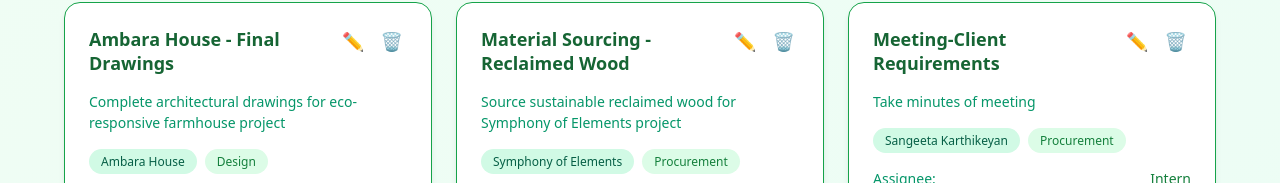
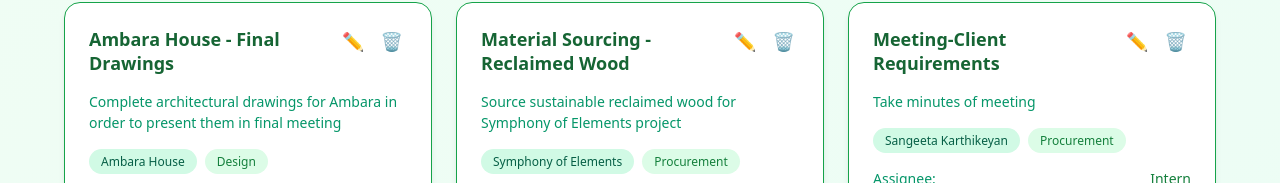
Before and after one commit to juno24088/demo, a plain HTML site: page proj.html in a window 1280 px wide. Shown: the part 415-598 px from the top of the page. Drawn offline with Linux system fonts and the light colour scheme.

Commit message:
Update proj.html

```diff
--- a/proj.html
+++ b/proj.html
@@ -554,7 +554,7 @@
                     {
                         id: 1,
                         title: "Ambara House - Final Drawings",
-                        description: "Complete architectural drawings for eco-responsive farmhouse project",
+                        description: "Complete architectural drawings for Ambara in order to present them in final meeting",
                         priority: "high",
                         status: "in-progress",
                         assignee: "Ar. Prathima Seethur",
```
